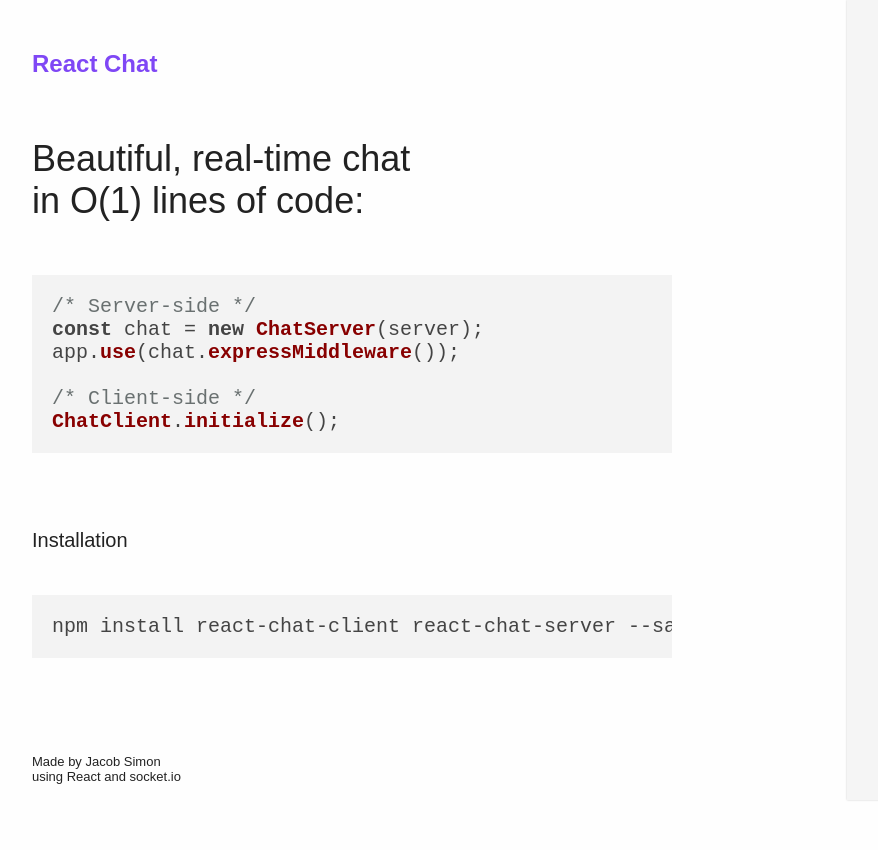
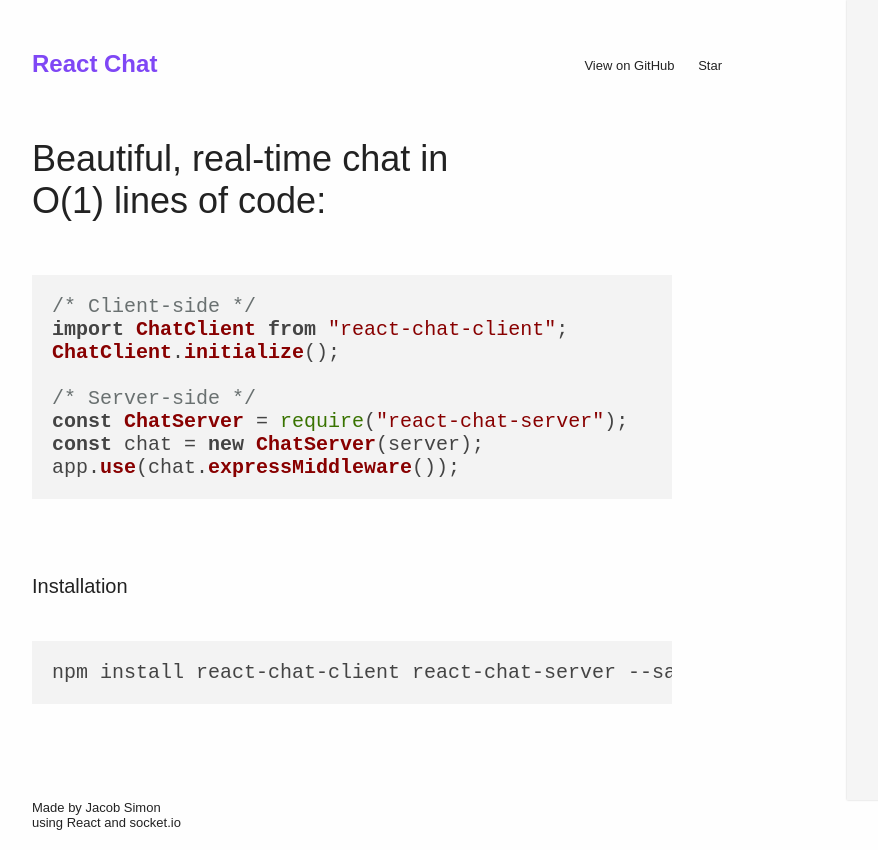
Before and after one commit to jacobsimon/react-chat-website, a website: page index.html in a window 1280 px wide. Shown: the whole page, without its empty margins (208-1086 px from the left). Before the commit the page ends 804 px from the top, so only its background shows below. Drawn offline with nearby package versions, Linux system fonts and the light colour scheme; no server answers.

Commit message:
Add github star button

```diff
--- a/index.html
+++ b/index.html
@@ -11,17 +11,23 @@
   <div class="container">
     <header>
       <h1>React Chat</h1>
+      <div class="links">
+        <a href="https://github.com/jacobsimon/react-chat" target="_blank">View on GitHub</a>
+        <a class="github-button" href="https://github.com/jacobsimon/react-chat" data-icon="octicon-star" data-count-href="/jacobsimon/react-chat/stargazers" data-count-api="/repos/jacobsimon/react-chat#stargazers_count" data-count-aria-label="# stargazers on GitHub" aria-label="Star jacobsimon/react-chat on GitHub">Star</a>
+      </div>
     </header>
     <div class="content">
       <h1>Beautiful, real-time chat in O(1) lines of code:</h1>
       <section>
         <pre>
-          <code class="js">/* Server-side */
+          <code class="js">/* Client-side */
+import ChatClient from "react-chat-client";
+ChatClient.initialize();
+
+/* Server-side */
+const ChatServer = require("react-chat-server");
 const chat = new ChatServer(server);
-app.use(chat.expressMiddleware());
-
-/* Client-side */
-ChatClient.initialize();</code>
+app.use(chat.expressMiddleware());</code>
         </pre>
       </section>
       <section>
@@ -42,6 +48,7 @@
     </script>
     <script src="//cdnjs.cloudflare.com/ajax/libs/highlight.js/9.7.0/highlight.min.js"></script>
     <script>hljs.initHighlightingOnLoad();</script>
+    <script async defer src="https://buttons.github.io/buttons.js"></script>
   </div>
 </body>
 </html>
--- a/public/style.css
+++ b/public/style.css
@@ -29,6 +29,19 @@
   font-size: 2.4rem;
   font-weight: 600;
   color: #7f47f5;
+  display: inline-block;
+}
+
+header .links {
+  line-height: 30px;
+  float: right;
+  display: inline-block;
+  margin-right: 100px;
+}
+
+header a, header iframe {
+  padding: 0 10px 0;
+  vertical-align: middle;
 }
 
 .content {
@@ -40,7 +53,7 @@
 .content h1 {
   font-size: 3.6rem;
   font-weight: 400;
-  max-width: 50%;
+  max-width: 60%;
 }
 
 section {
--- a/server.js
+++ b/server.js
@@ -7,7 +7,6 @@
 
 app.use(chat.expressMiddleware());
 
-app.use(express.static(__dirname + '/../client/build'));
 app.use(express.static(__dirname + '/public'));
 
 app.get('/', (req, res) => {
```
